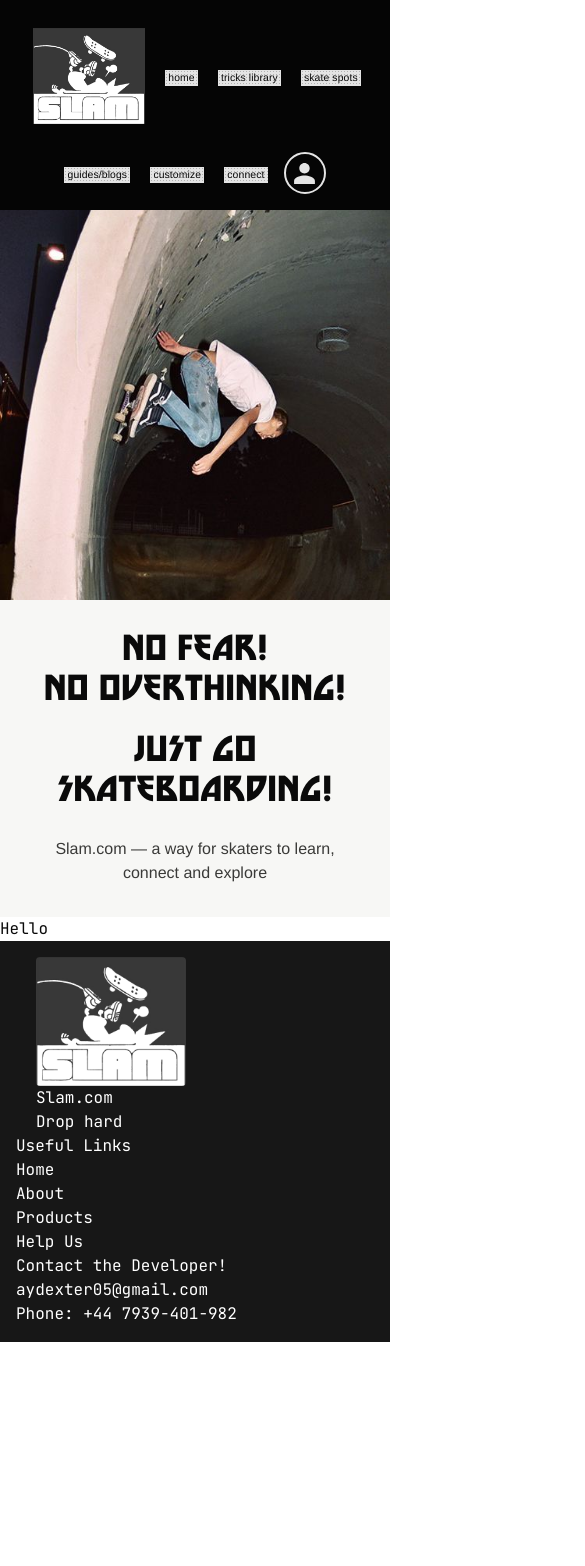
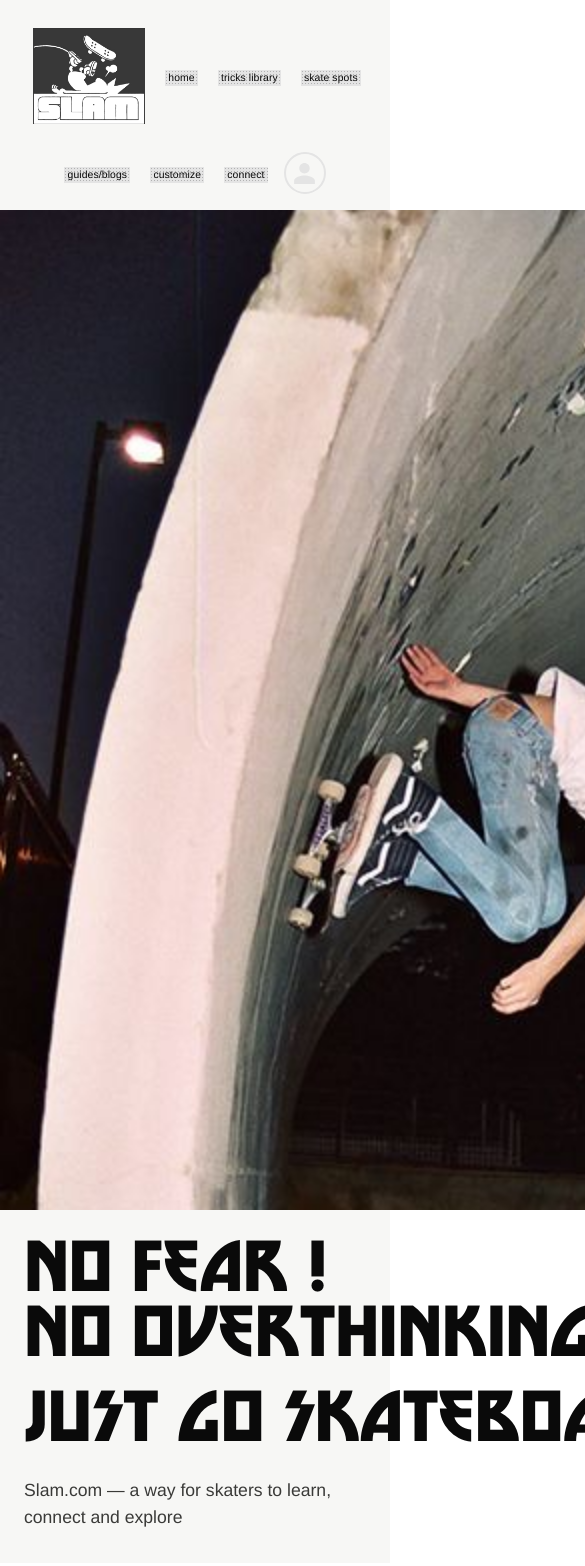
Before and after one commit to ayoajimuda/skateboarding-website, a Next.js app: page / in a window 390 px wide. Shown: the top 1566 px of the page, 585 px wide, since content can reach past the window. Before the commit the page ends 1342 px from the top, so only its background shows below. Built offline with nearby package versions, Linux system fonts and the light colour scheme.

Commit message:
Hero done

```diff
--- a/components/Hero.jsx
+++ b/components/Hero.jsx
@@ -23,11 +23,10 @@ const Hero = () => {
     <section className="hero">
       <div className="hero-copy">
         <div className={`${thrashBurn.className} hero-shout`}>
-          <h2>No Fear!</h2>
-          <h2>No Overthinking!</h2>
+          <h2>No Fear !</h2>
+          <h2>No Overthinking !</h2>
           <h2>
-            <span className="line">Just go </span>
-            <span className="line">Skateboarding!</span>
+            <span className="line">Just Go Skateboarding !</span>
           </h2>
         </div>
 
--- a/styles/header.module.css
+++ b/styles/header.module.css
@@ -12,7 +12,7 @@
   column-gap: var(--edge);
   height: 100px;
   padding-inline: var(--edge);
-  background-color: #050505;
+  background-color: #f7f7f5;
   z-index: 10;
   overflow: hidden;
 }
@@ -69,13 +69,13 @@
 
 .navbar a:hover,
 .navbar a:focus-visible {
-  color: #f5f5f5;
+  color: #f7f7f5;
   background-color: #050505;
   background-image: radial-gradient(rgba(255, 255, 255, 0.25) 22%, transparent 23%);
 }
 
 .navbar a:focus-visible {
-  outline: 2px solid #f5f5f5;
+  outline: 2px solid #f7f7f5;
   outline-offset: 2px;
 }
 
--- a/styles/hero.css
+++ b/styles/hero.css
@@ -1,15 +1,16 @@
+.hero {
+  --slam-ink: #0a0a0a;
 
-.hero {
   position: relative;
   display: grid;
-  grid-template-columns: 36fr 40fr;
+  grid-template-columns: 42fr 58fr;
   align-items: stretch;
   min-height: calc(100vh - 140px);
   background-color: #f7f7f5;
 }
 
 .hero > * {
-  min-width: 0;      /* the actual fix — lets both columns shrink */
+  min-width: 0;
 }
 
 /* ---------- left panel ---------- */
@@ -18,75 +19,54 @@
   display: flex;
   flex-direction: column;
   justify-content: center;
-  align-items: center;          /* centres the blocks */
-  text-align: center;           /* centres the text inside them */
-  gap: clamp(2rem, 6vh, 4.5rem);
-  padding: clamp(2rem, 5vw, 5rem) clamp(1.5rem, 5vw, 4.5rem);
-
-  min-width: 0;                 /* lets the column actually shrink */
-  container-type: inline-size;  /* size text against THIS box, not the viewport */
+  align-items: flex-start;
+  text-align: left;
+  gap: clamp(1.75rem, 5vh, 3rem);
+  padding: clamp(2.5rem, 6vw, 5.5rem) clamp(1.75rem, 5vw, 4.5rem);
+  container-type: inline-size;
 }
 
 .hero-shout h2 {
   margin: 0;
-  color: #0a0a0a;
-  font-size: clamp(1.9rem, 11cqw, 6rem);
+  color: var(--slam-ink);
+  font-size: clamp(2.25rem, 12cqw, 6.5rem);
   font-weight: 500;
-  line-height: 1.18;
+  line-height: 0.95;
+  letter-spacing: -0.01em;
   text-transform: uppercase;
-  text-wrap: balance;
   overflow-wrap: break-word;
 }
 
-/* the third line lands on its own beat, as in the reference */
 .hero-shout h2:last-child {
-  margin-top: clamp(1.5rem, 5vh, 3.5rem);
-}
-
-.hero-strap {
-  max-width: 34ch;
-  margin: 0 auto;               /* was `0` — auto centres the narrow block */
-  color: #3a3a38;
-  font-family: "Archivo", "Helvetica Neue", Arial, sans-serif;
-  font-size: clamp(0.95rem, 1.1vw, 1.15rem);
-  line-height: 1.5;
+  margin-top: clamp(0.75rem, 2.5vh, 1.5rem);
 }
 
 .hero-shout .line {
   display: block;
 }
 
-/* ---------- right panel ---------- */
+.hero-strap {
+  max-width: 36ch;
+  margin: 0;
+  color: #3a3a38;
+  font-family: "Archivo", "Helvetica Neue", Arial, sans-serif;
+  font-size: clamp(0.95rem, 2.4cqw, 1.1rem);
+  line-height: 1.55;
+}
+
+/* ---------- right panel: full-bleed ---------- */
 
 .hero-image {
   position: relative;
   overflow: hidden;
-  height: 100%;
-  width: 150%;
-  max-width: min(56vh, 42vw);   /* whichever axis is scarcer */
-  aspect-ratio: 1 / 1;
-  justify-self: center;
+  width: 1000px;
+  height: 1000px;
 }
 
 .hero-image img {
   object-fit: cover;
-  object-position: 50% 35%;
+  object-position: 50% 10%;
 }
-
-@media (max-width: 1100px) and (min-width: 821px) {
-  .hero {
-    grid-template-columns: 1fr 1fr;   /* even split; 36/40 starves the copy */
-  }
-
-  .hero-copy {
-    padding: 2rem 1.5rem;
-  }
-
-  .hero-image {
-    max-width: min(40vh, 46vw);
-  }
-}
-
 
 /* ---------- stacked below 820px ---------- */
 
@@ -97,51 +77,24 @@
   }
 
   .hero-copy {
-    gap: 1.5rem;
+    order: 2;
+    gap: 1.25rem;
     padding: clamp(2rem, 8vw, 3rem) 1.5rem;
-    order: 2;                    /* image leads on mobile */
   }
 
   .hero-shout h2 {
-    font-size: clamp(1.9rem, 8.5cqw, 4rem);
-  }
-
-  .hero-shout h2:last-child {
-    margin-top: 1.25rem;
-  }
-
-  .hero-strap {
-    font-size: 1rem;             /* 1.1vw collapses to nothing here */
+    font-size: clamp(2.25rem, 11cqw, 4.25rem);
   }
 
   .hero-image {
     order: 1;
-    width: 100%;
-    max-width: none;        /* the missing line */
-    aspect-ratio: 4 / 5;        /* replaces min-height: 55vh */
+    height: auto;
+    aspect-ratio: 4 / 5;
   }
 }
 
-/* ---------- narrow phones ---------- */
-
 @media (max-width: 480px) {
-  .hero-shout h2 {
-    font-size: clamp(1.6rem, 10cqw, 2.75rem);
-  }
-
   .hero-image {
-    aspect-ratio: 1 / 1;         /* 4:5 eats the fold on small screens */
+    aspect-ratio: 1 / 1;
   }
 }
-
-/* ---------- short, wide windows ---------- */
-
-@media (min-width: 821px) and (max-height: 700px) {
-  .hero-image {
-    width: min(100%, 60vh);      /* claw back size when height is scarce */
-  }
-
-  .hero-copy {
-    gap: 1.5rem;
-  }
-}
```
